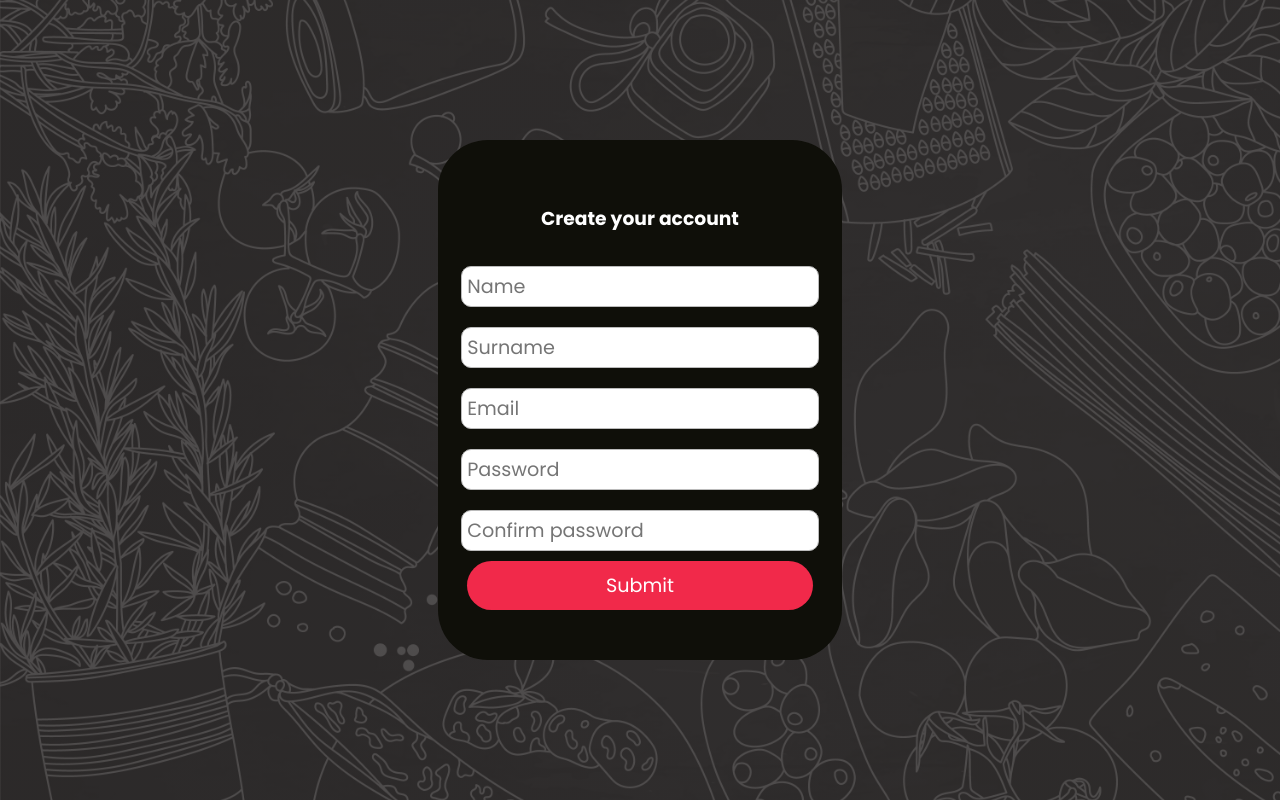
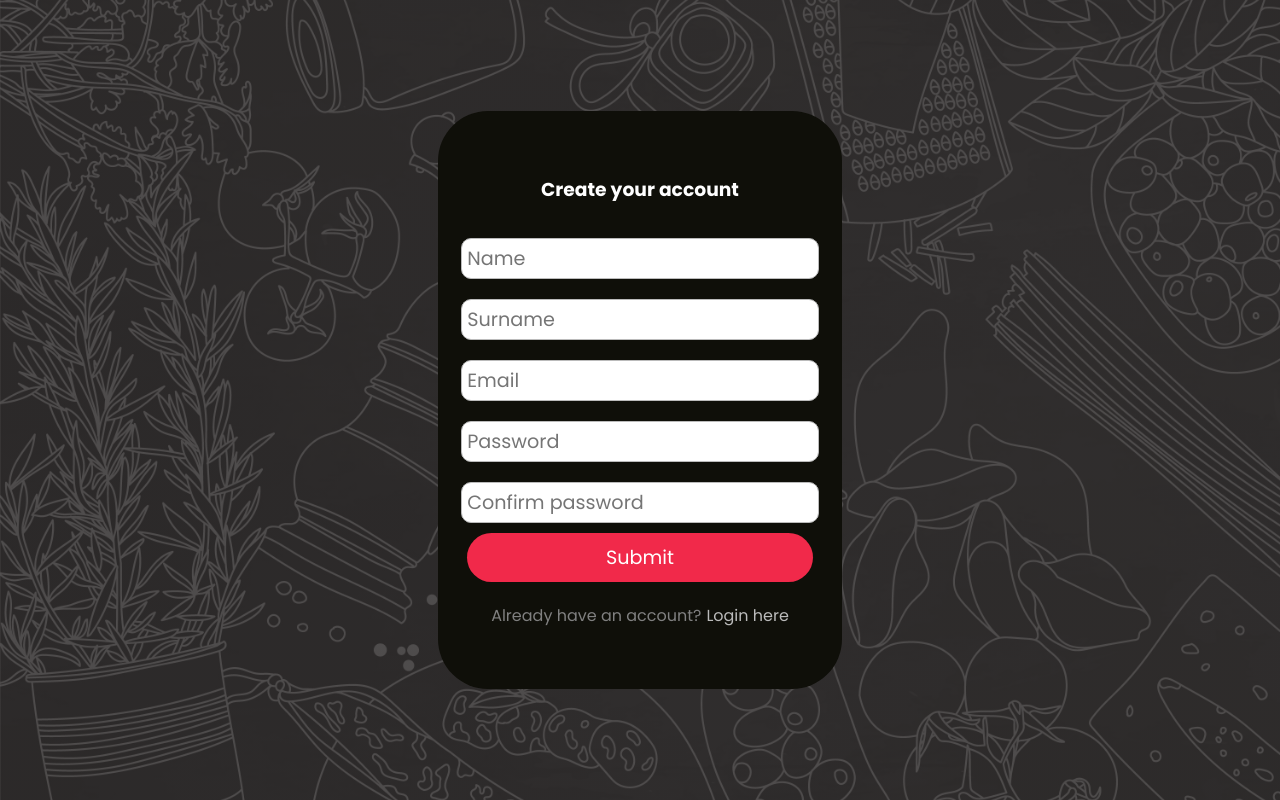
Before and after one commit to Lspacedev/restaurant-app-admin, a React (Vite) app: page /register in a window 1280 px wide. Built offline with nearby package versions, Linux system fonts and the light colour scheme.

Commit message:
updated auth pages

```diff
--- a/src/App.css
+++ b/src/App.css
@@ -978,7 +978,7 @@ select {
   border: 1px solid #bbb;
 
   margin: 15px 0px 5px 0px;
-  padding: 5px 0px;
+  padding: 5px;
   width: 90%;
   font-size: 1.2rem;
   border-radius: 25px;
@@ -1021,6 +1021,22 @@ select {
 
 
 } */
+.login-to-register {
+  display: flex;
+  align-items: center;
+  justify-content: center;
+  gap: 5px;
+  color: gray;
+}
+.login-to-register p {
+  color: #bbb;
+  cursor: pointer;
+}
+
+.login-to-register p:hover {
+  color: rgb(221, 23, 56);
+}
+
 @media (min-width: 320px) and (max-width: 480px) {
   .stats-info .pending {
     padding: 5px;
--- a/src/pages/Landing.jsx
+++ b/src/pages/Landing.jsx
@@ -21,7 +21,7 @@ function Landing() {
             Manage your restaurant reservations, all in one place.
           </div>
           <div className="landing-subtitle">Trusted by many.</div>
-          <Link to="/registration">
+          <Link to="/register">
             <button className="register-btn2">Register Now</button>
           </Link>
         </div>
--- a/src/pages/Login.jsx
+++ b/src/pages/Login.jsx
@@ -42,6 +42,9 @@ function Login() {
       setLoading(false);
     }
   }
+  function handleNavigateRegister() {
+    navigation("/register");
+  }
   return (
     <div className="Login">
       <div className="login-form-container">
@@ -68,6 +71,10 @@ function Login() {
               <br />
 
               <button onClick={handleSubmit}>Submit</button>
+              <div className="login-to-register">
+                Don't have an account?
+                <p onClick={handleNavigateRegister}>Register here</p>
+              </div>
             </div>
           </>
         ) : (
--- a/src/pages/Register.jsx
+++ b/src/pages/Register.jsx
@@ -43,6 +43,9 @@ function Register() {
       console.log(err);
       setLoading(false);
     }
+  }
+  function handleNavigateLogin() {
+    navigation("/login");
   }
   return (
     <div className="Register">
@@ -100,6 +103,10 @@ function Register() {
 
               <br />
               <button onClick={handleSubmit}>Submit</button>
+              <div className="login-to-register">
+                Already have an account?
+                <p onClick={handleNavigateLogin}>Login here</p>
+              </div>
             </div>
           </>
         ) : (
```
